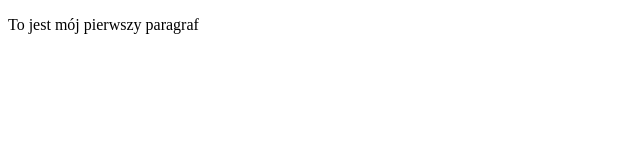
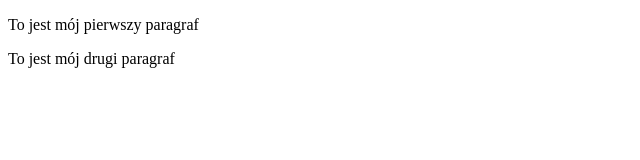
Before and after one commit to beatacurylo/gitjestgit, a plain HTML site: page index.html in a window 1280 px wide. Shown: the whole page, without its empty margins (0-640 px from the left). Drawn offline with Linux system fonts and the light colour scheme.

Commit message:
drugi paragraf

```diff
--- a/index.html
+++ b/index.html
@@ -6,5 +6,6 @@
 </head>
 <body>
     <p>To jest mój pierwszy paragraf</p>
+    <p>To jest mój drugi paragraf</p>
 </body>
 </html>
```
